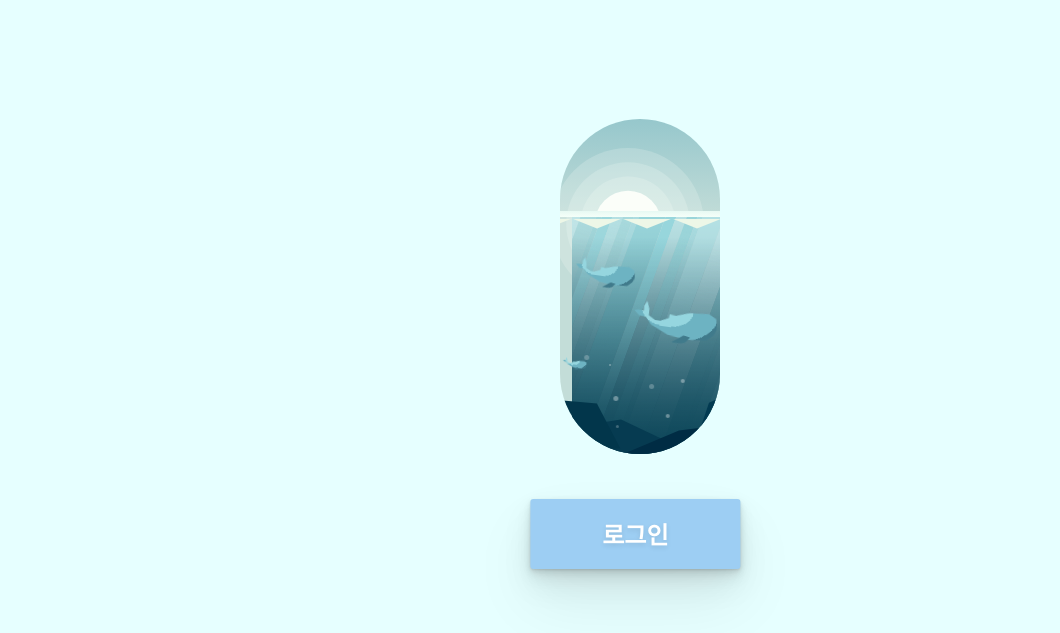
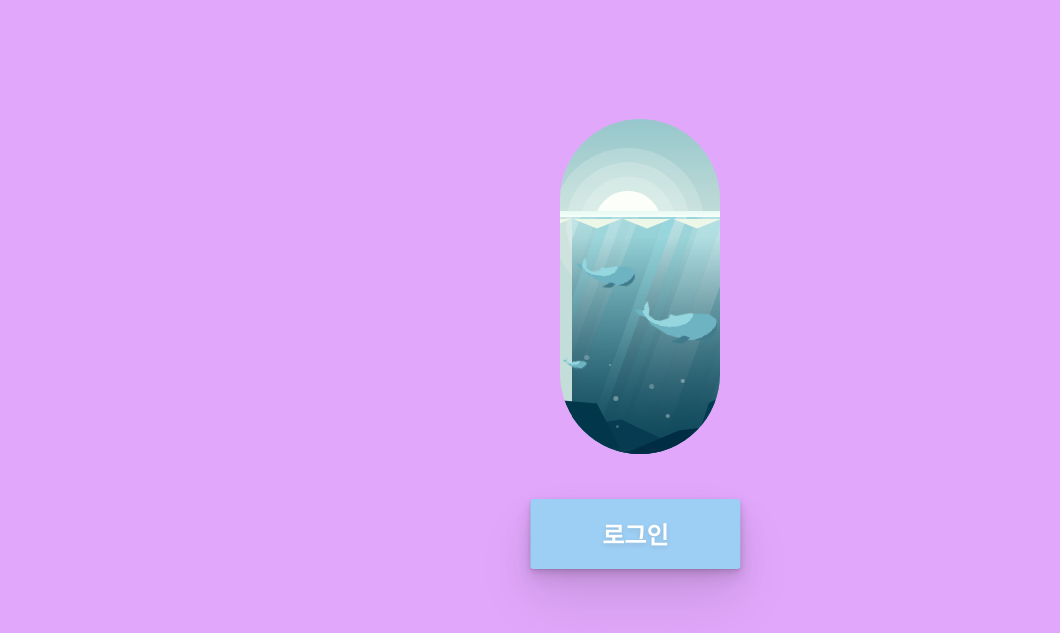
Before and after one commit to sesac-cloud/dev-fe-be, a website: page views/index.html in a window 1280 px wide. Shown: the part 167-800 px from the top of the page, without its empty margins (0-1060 px from the left). Drawn offline with nearby package versions, Linux system fonts and the light colour scheme.

Commit message:
Update index.css

```diff
--- a/views/css/index.css
+++ b/views/css/index.css
@@ -1,3 +1,14 @@
+
+body {
+ background: #e1A7FA;
+  /* background: #e6ffff; */
+  width: 100vw;
+  height: 100vh;
+  display: flex;
+  align-items: center;
+  justify-content: center;
+}
+
 .loader {
   position: relative;
   width: 2000px;
@@ -1405,15 +1416,6 @@ body {
   overflow: hidden;
 }
 
-body {
-  background: #e6ffff;
-  width: 100vw;
-  height: 100vh;
-  display: flex;
-  align-items: center;
-  justify-content: center;
-}
-
 .h1,
 h1 {
   font-size: 2.5rem;
```
